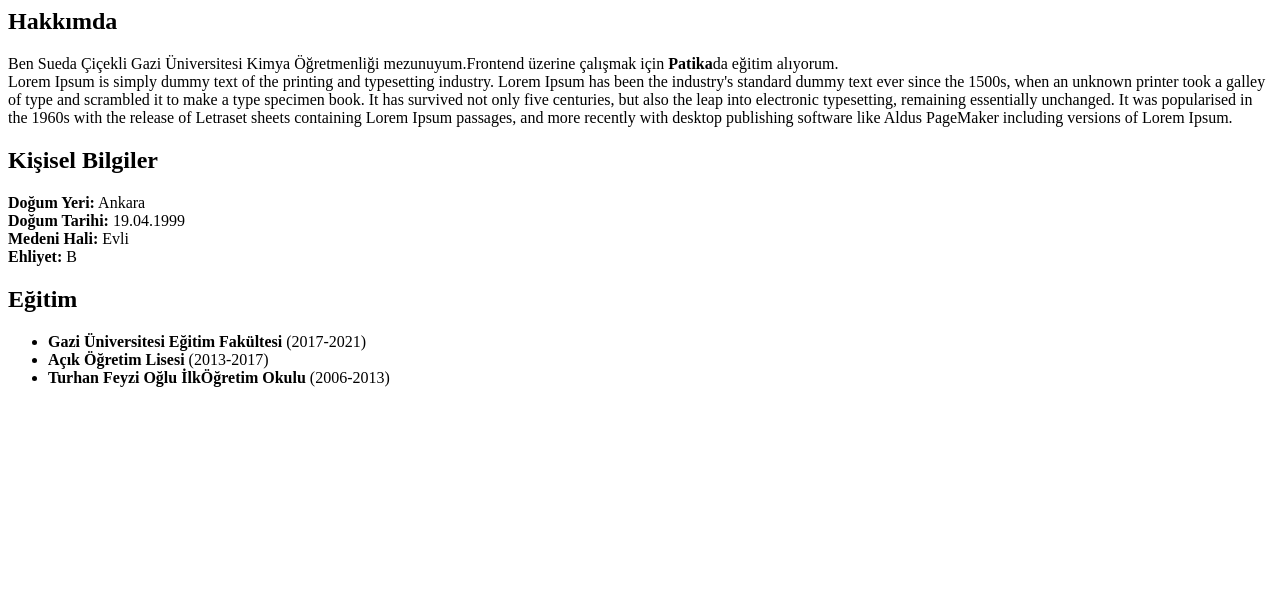
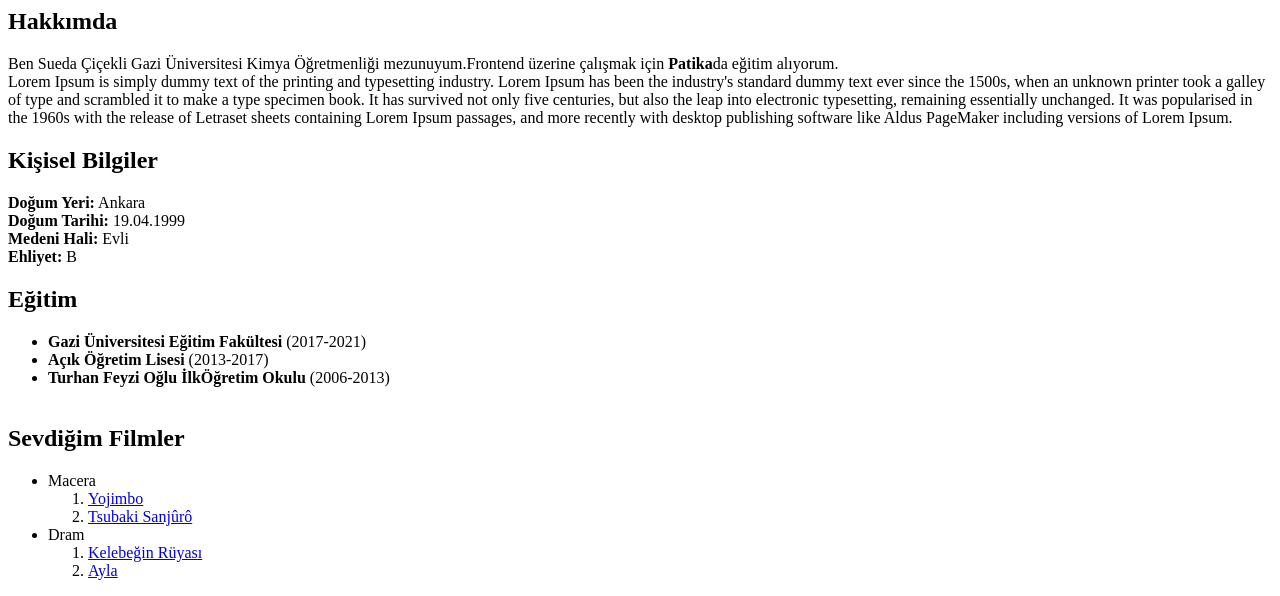
Before and after one commit to suedacicekli/IlkWebSayfamiziOlusturmak, a plain HTML site: page index.html in a window 1280 px wide. Shown: the part 298-894 px from the top of the page. Before the commit the page ends 800 px from the top, so only its background shows below. Drawn offline with Linux system fonts and the light colour scheme.

Commit message:
Sevdiğim Filmler Eklendi.

```diff
--- a/index.html
+++ b/index.html
@@ -28,8 +28,21 @@
 <li> <b>Gazi Üniversitesi Eğitim Fakültesi</b> (2017-2021) </li>
 <li> <b>Açık Öğretim Lisesi</b> (2013-2017) </li>
 <li> <b>Turhan Feyzi Oğlu İlkÖğretim Okulu</b> (2006-2013) </li>
-
+<br>
 </ul>
 
+<h2>Sevdiğim Filmler</h2>
+    <ul>
+        <li>Macera</li>
+        <ol>
+            <li><a href="https://www.imdb.com/title/tt0055630/?ref_=ttls_li_tt" target="_blank">Yojimbo</a> </li>
+            <li><a href="https://www.imdb.com/title/tt0056443/?ref_=ttls_li_tt"target="_blank">Tsubaki Sanjûrô</a></li>
+        </ol>
+        <li>Dram</li>
+        <ol>
+            <li><a href="https://www.imdb.com/title/tt2608224/?ref_=ttls_li_tt" target="blank">Kelebeğin Rüyası</a> </li>
+            <li><a href="https://www.imdb.com/title/tt6316138/?ref_=ttls_li_tt" target="blank">Ayla</a> </li>
+        </ol>
+    </ul>
 </body>
 </html>
```
